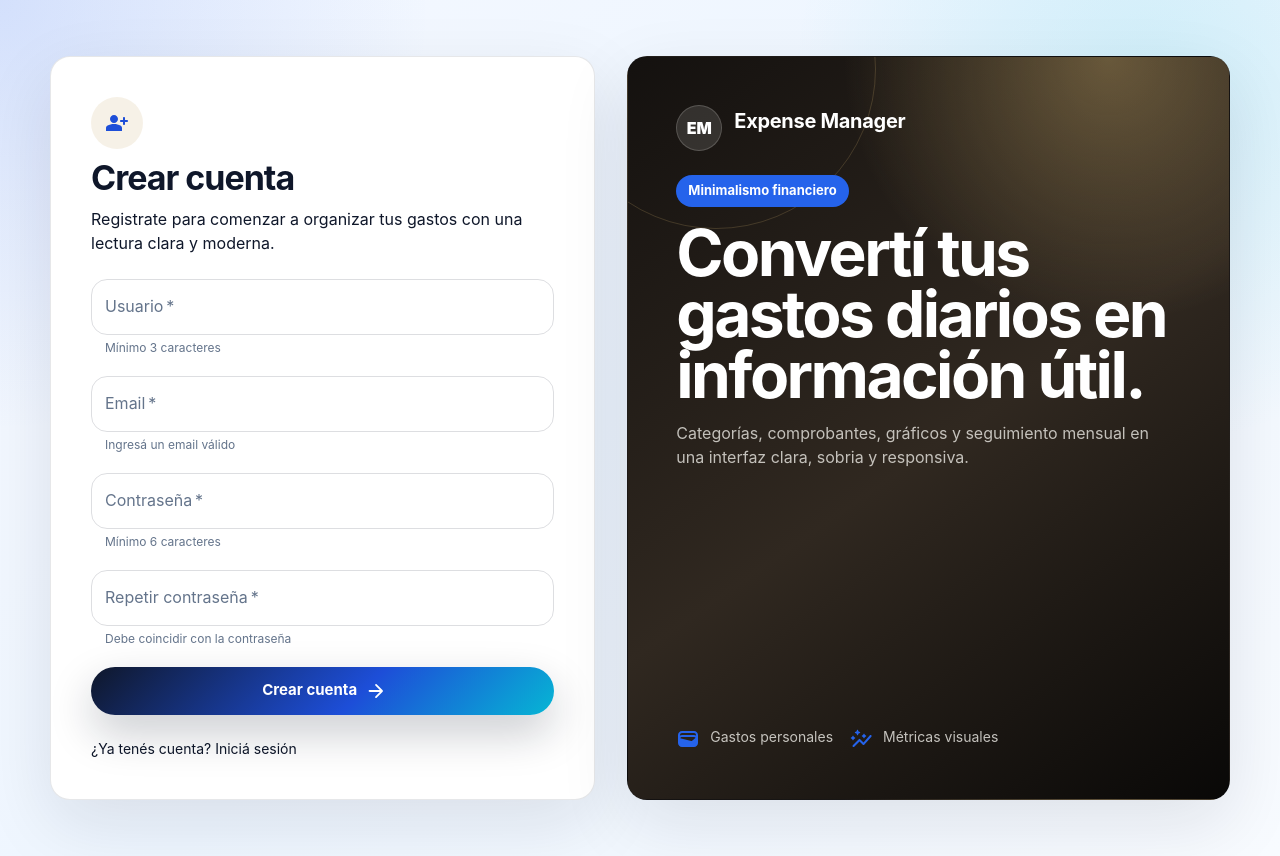
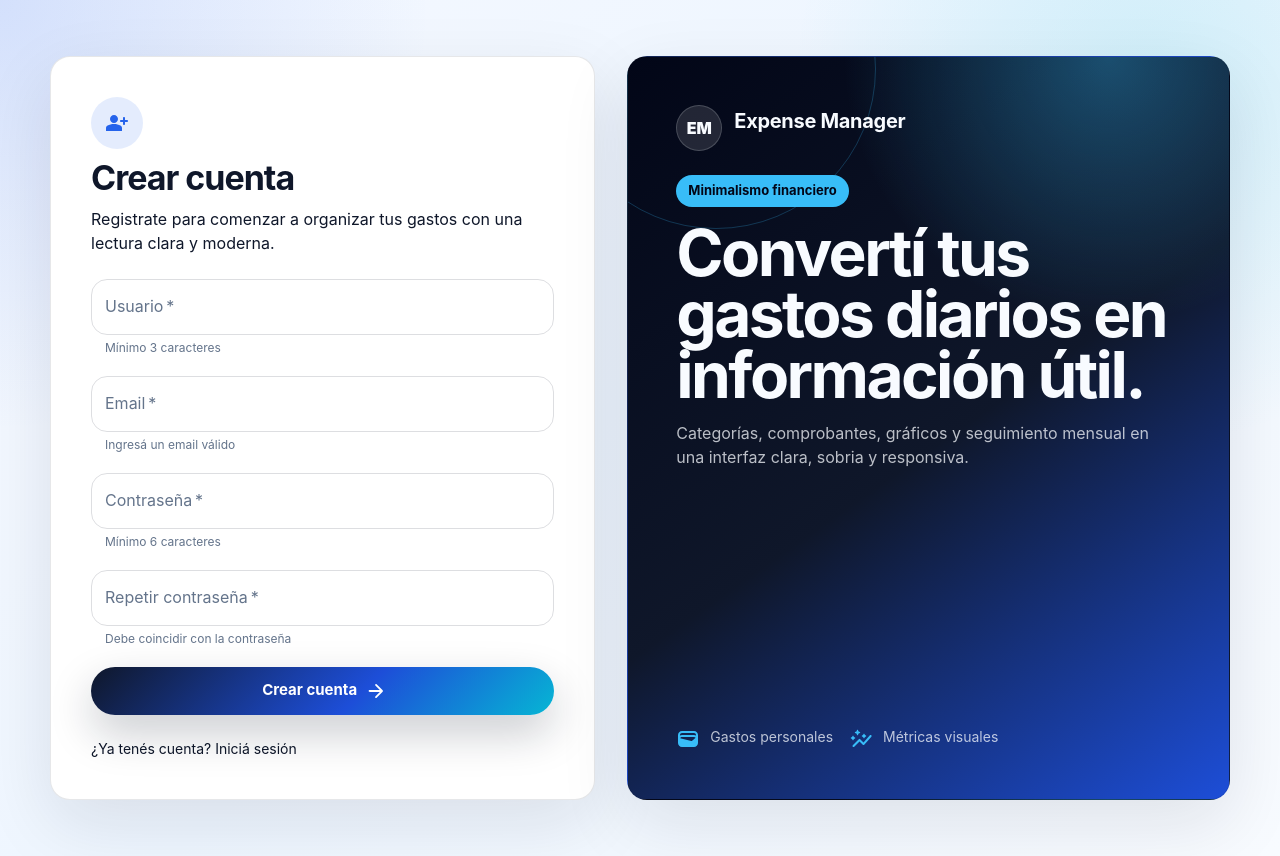
Before and after one commit to santiagochimko/expense-manager, a React app in the folder frontend/: page /register in a window 1280 px wide. Built offline with nearby package versions, Linux system fonts and the light colour scheme; no server answers; the HTML template or start-up script is replaced by a standard one.

Commit message:
Update register page to cool fintech palette

```diff
--- a/frontend/src/pages/RegisterPage.jsx
+++ b/frontend/src/pages/RegisterPage.jsx
@@ -122,15 +122,18 @@ const RegisterPage = () => {
           <Stack spacing={3} sx={{ width: "100%" }}>
             <Stack spacing={1}>
               <Box
-                sx={{
+                sx={(theme) => ({
                   width: 52,
                   height: 52,
                   borderRadius: "50%",
                   display: "grid",
                   placeItems: "center",
-                  bgcolor: "rgba(200, 169, 106, 0.16)",
-                  color: "secondary.dark",
-                }}
+                  bgcolor:
+                    theme.palette.mode === "dark"
+                      ? "rgba(56, 189, 248, 0.16)"
+                      : "rgba(37, 99, 235, 0.12)",
+                  color: "secondary.main",
+                })}
               >
                 <PersonAddAltRoundedIcon />
               </Box>
@@ -258,10 +261,10 @@ const RegisterPage = () => {
             order: { xs: 1, md: 2 },
             overflow: "hidden",
             position: "relative",
-            color: "primary.contrastText",
+            color: "#f8fbff",
             bgcolor: "primary.main",
             background:
-              "radial-gradient(circle at 80% 0%, rgba(200, 169, 106, 0.42), transparent 30%), linear-gradient(145deg, #14110f 0%, #302820 52%, #090807 100%)",
+              "radial-gradient(circle at 80% 0%, rgba(56, 189, 248, 0.36), transparent 30%), linear-gradient(145deg, #020617 0%, #0f172a 52%, #1d4ed8 100%)",
           }}
         >
           <Box
@@ -271,7 +274,7 @@ const RegisterPage = () => {
               width: 320,
               height: 320,
               borderRadius: "50%",
-              border: "1px solid rgba(200, 169, 106, 0.22)",
+              border: "1px solid rgba(56, 189, 248, 0.24)",
             }}
           />
 
@@ -284,8 +287,8 @@ const RegisterPage = () => {
                   borderRadius: "50%",
                   display: "grid",
                   placeItems: "center",
-                  bgcolor: "rgba(255, 253, 248, 0.12)",
-                  border: "1px solid rgba(255, 253, 248, 0.18)",
+                  bgcolor: "rgba(248, 251, 255, 0.12)",
+                  border: "1px solid rgba(248, 251, 255, 0.18)",
                   fontWeight: 900,
                 }}
               >
@@ -299,8 +302,8 @@ const RegisterPage = () => {
                 label="Minimalismo financiero"
                 sx={{
                   width: "fit-content",
-                  color: "secondary.contrastText",
-                  bgcolor: "secondary.main",
+                  color: "#020617",
+                  bgcolor: "#38bdf8",
                 }}
               />
 
@@ -312,7 +315,7 @@ const RegisterPage = () => {
                 Convertí tus gastos diarios en información útil.
               </Typography>
 
-              <Typography sx={{ color: "rgba(255, 253, 248, 0.72)", maxWidth: 520 }}>
+              <Typography sx={{ color: "rgba(248, 251, 255, 0.74)", maxWidth: 520 }}>
                 Categorías, comprobantes, gráficos y seguimiento mensual en una interfaz clara, sobria y responsiva.
               </Typography>
             </Stack>
@@ -324,14 +327,14 @@ const RegisterPage = () => {
             sx={{ position: "relative", mt: 5 }}
           >
             <Stack direction="row" spacing={1.25} alignItems="center">
-              <WalletRoundedIcon color="secondary" />
-              <Typography variant="body2" sx={{ color: "rgba(255, 253, 248, 0.74)" }}>
+              <WalletRoundedIcon sx={{ color: "#38bdf8" }} />
+              <Typography variant="body2" sx={{ color: "rgba(248, 251, 255, 0.74)" }}>
                 Gastos personales
               </Typography>
             </Stack>
             <Stack direction="row" spacing={1.25} alignItems="center">
-              <AutoGraphRoundedIcon color="secondary" />
-              <Typography variant="body2" sx={{ color: "rgba(255, 253, 248, 0.74)" }}>
+              <AutoGraphRoundedIcon sx={{ color: "#38bdf8" }} />
+              <Typography variant="body2" sx={{ color: "rgba(248, 251, 255, 0.74)" }}>
                 Métricas visuales
               </Typography>
             </Stack>
```
